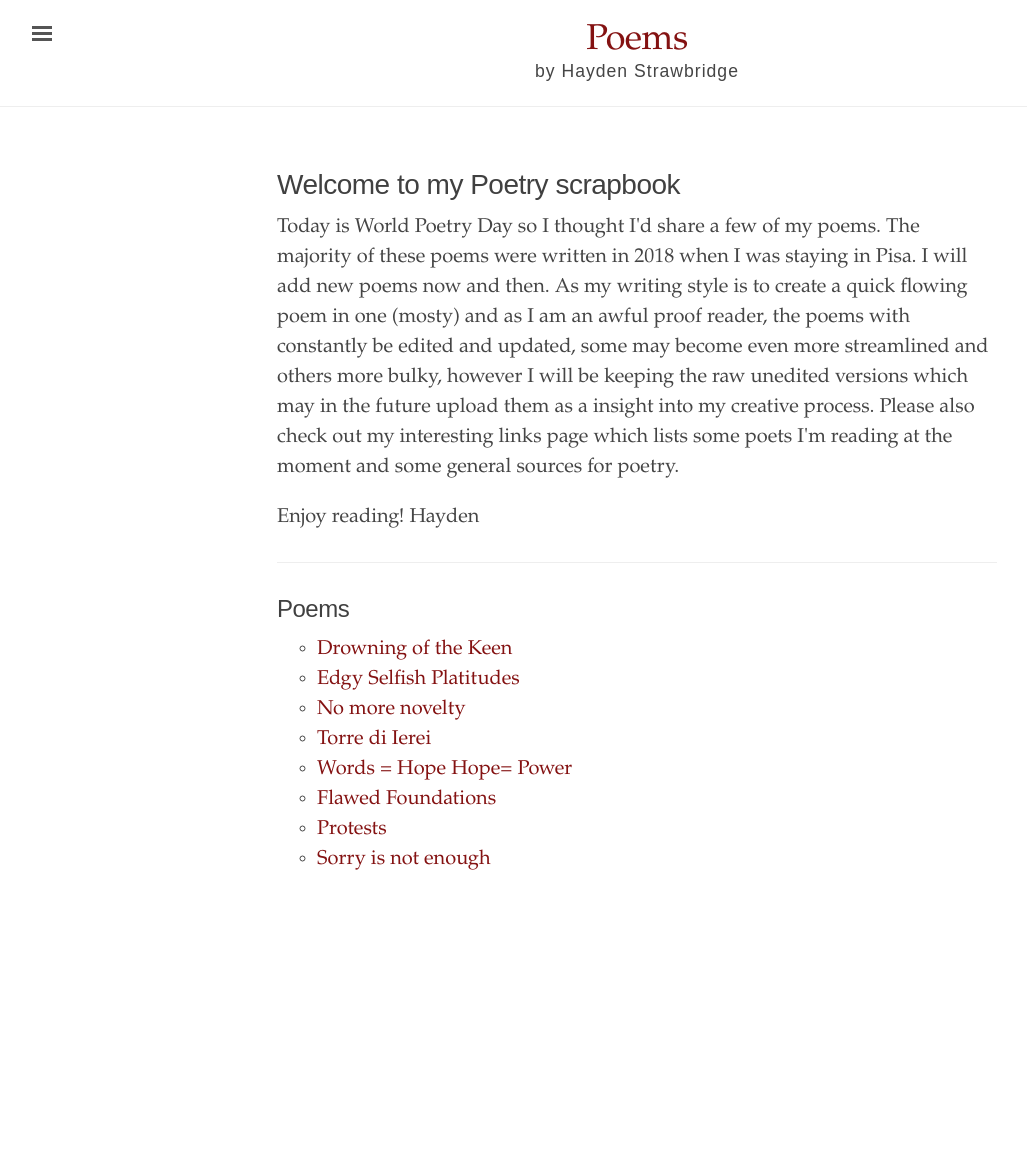
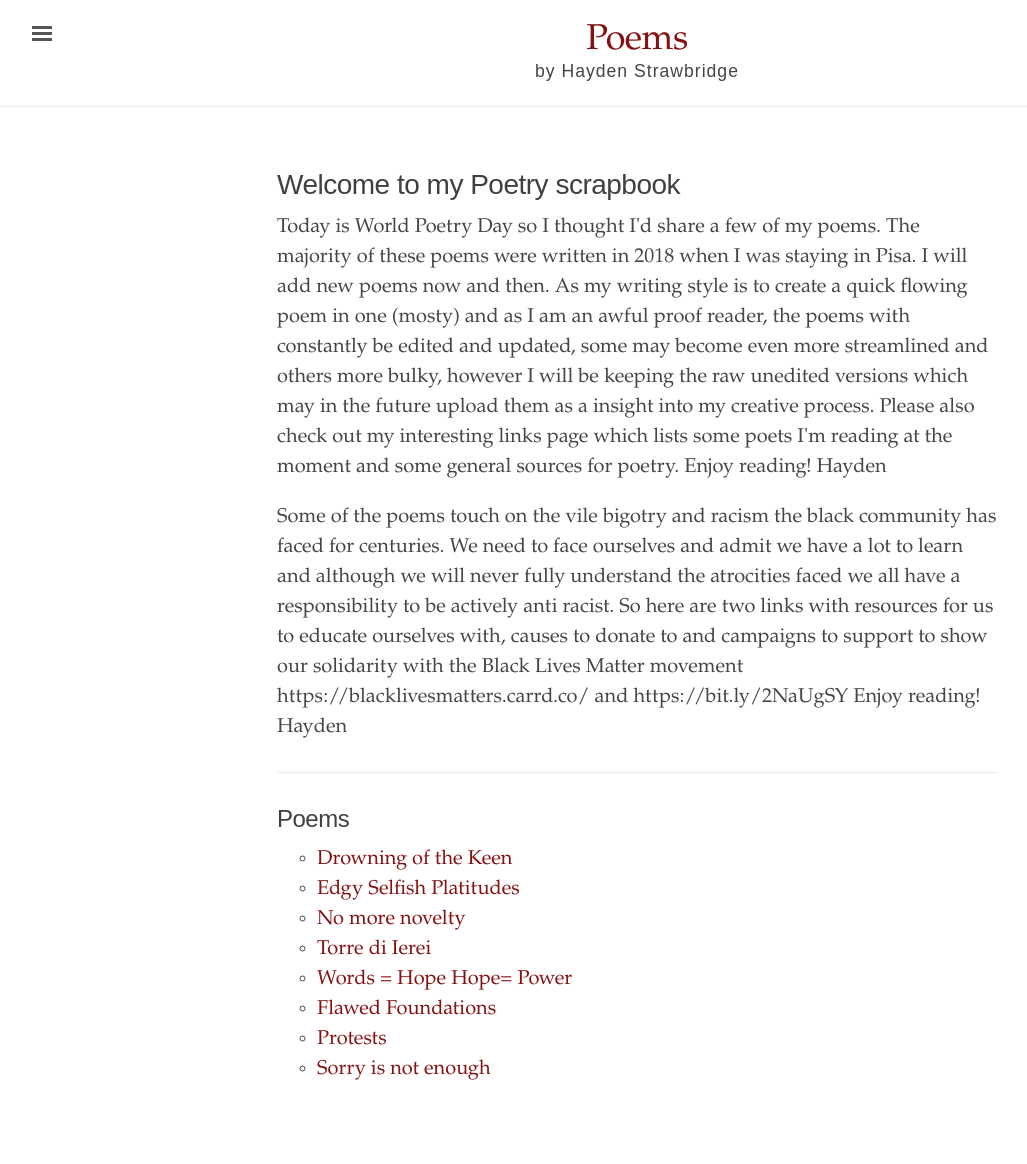
Before and after one commit to hayden-poems/hayden-poems.github.io, a Jekyll site: the page built from index.html, in a window 1280 px wide. Shown: the whole page, without its empty margins (3-1030 px from the left). Built offline with Jekyll 4.4.1, drawn with Linux system fonts in a browser that asks for light colours; before the commit the page ends 954 px from its top, so only the background shows below that.

Commit message:
Update index.html

```diff
--- a/index.html
+++ b/index.html
@@ -16,9 +16,15 @@ title: "Hayden poems"
   however I will be keeping the raw unedited versions
   which may in the future upload them as a insight into my creative process.
   Please also check out my interesting links page which lists some poets I'm reading at the moment and some general sources for poetry.
+  Enjoy reading! Hayden
 </p>
   <p>
-    Enjoy reading! Hayden
+   Some of the poems touch  on the vile bigotry and racism the black community has faced for centuries.
+  We need to face ourselves and admit we have a lot to learn and although we will never fully understand the atrocities faced
+  we all have a responsibility to be actively anti racist. So here are two  links with resources for us to educate ourselves with,
+  causes to donate to and campaigns to support to show our solidarity with the Black Lives Matter movement https://blacklivesmatters.carrd.co/ and https://bit.ly/2NaUgSY
+
+Enjoy reading! Hayden
 </div>
 
 <hr>
```
